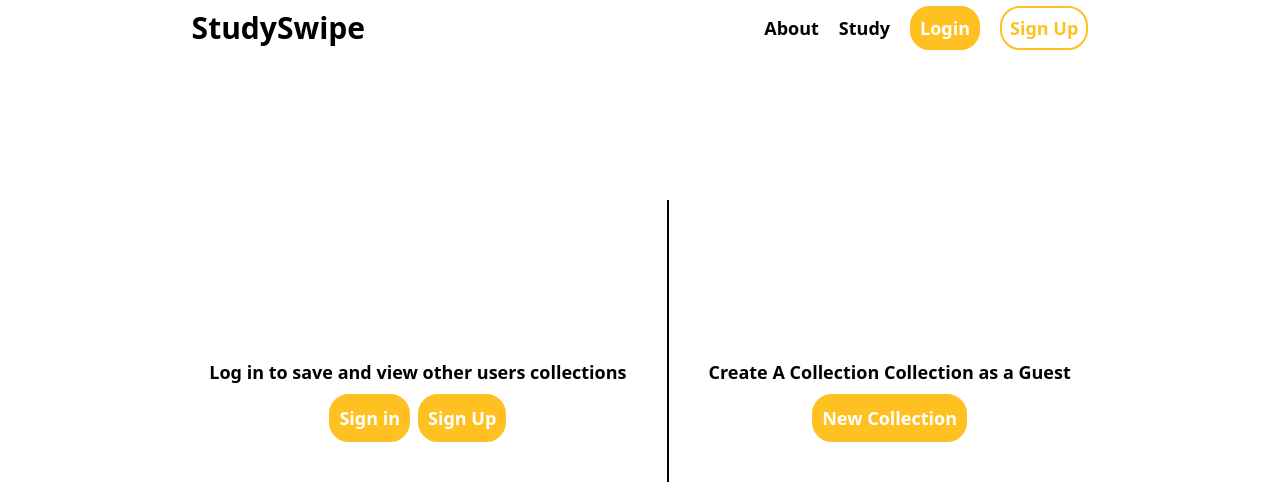
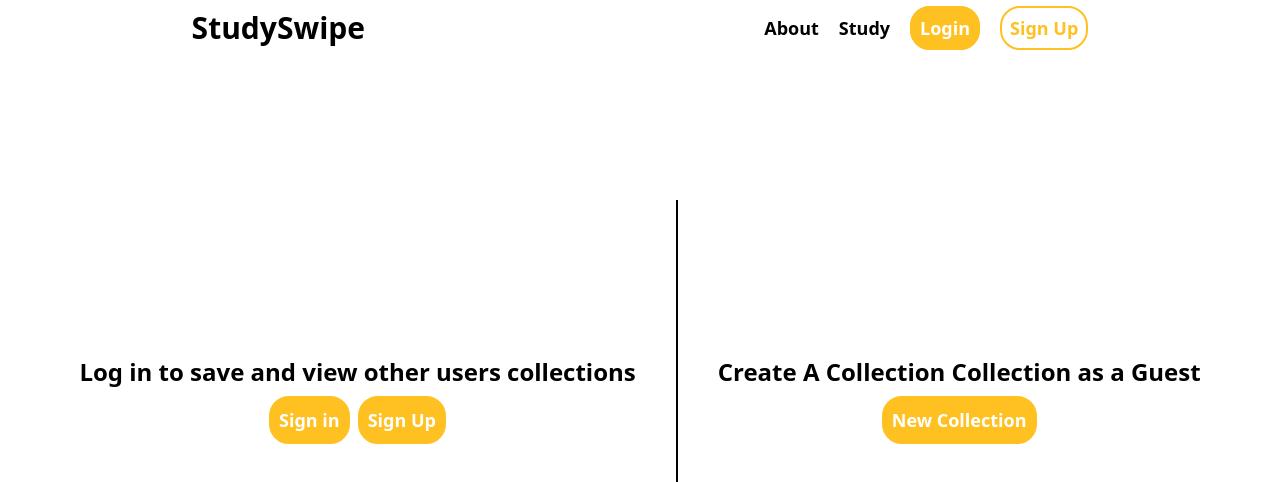
Before and after one commit to bayethelungah/Studyswipe, a React (Vite) app in the folder client/: page /study in a window 1280 px wide. Shown: the top 482 px of the page. Built offline with nearby package versions, Linux system fonts and the light colour scheme.

Commit message:
increased header size

```diff
--- a/client/src/Study.tsx
+++ b/client/src/Study.tsx
@@ -19,7 +19,7 @@
   return (
     <div className="flex justify-center items-center h-full">
       <div className="flex flex-col justify-center items-center gap-2">
-        <h2 className="text-lg font-bold">
+        <h2 className="text-2xl font-bold">
           Log in to save and view other users collections
         </h2>
         <div className="flex justify-center items-center gap-2">
@@ -33,7 +33,7 @@
       </div>
       <Spacer height={400} classArgs="m-10" />
       <div className="flex justify-center items-center flex-col gap-2 font-bold">
-        <h2 className="text-lg font-bold">
+        <h2 className=" text-2xl font-bold">
           Create A Collection Collection as a Guest
         </h2>
         <a href="/Collections" className="btn p-2 text-lg">
```
